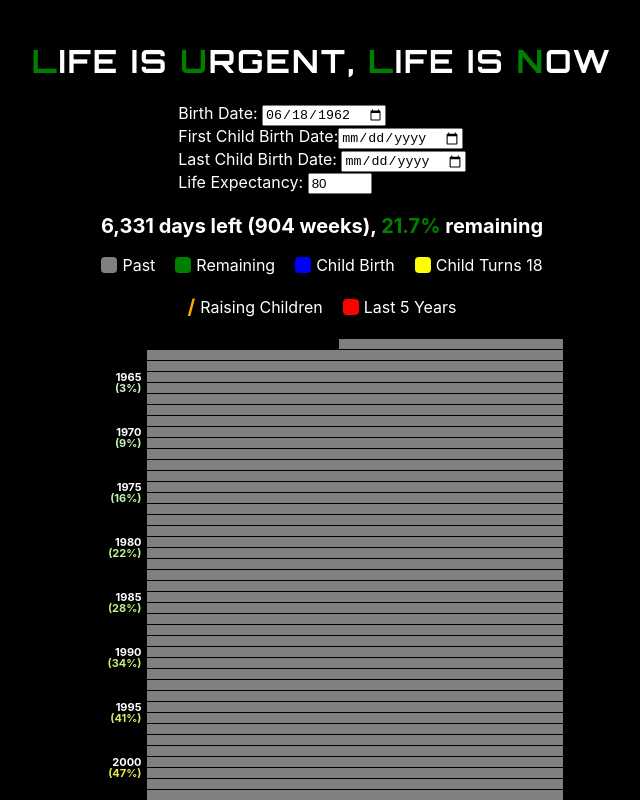
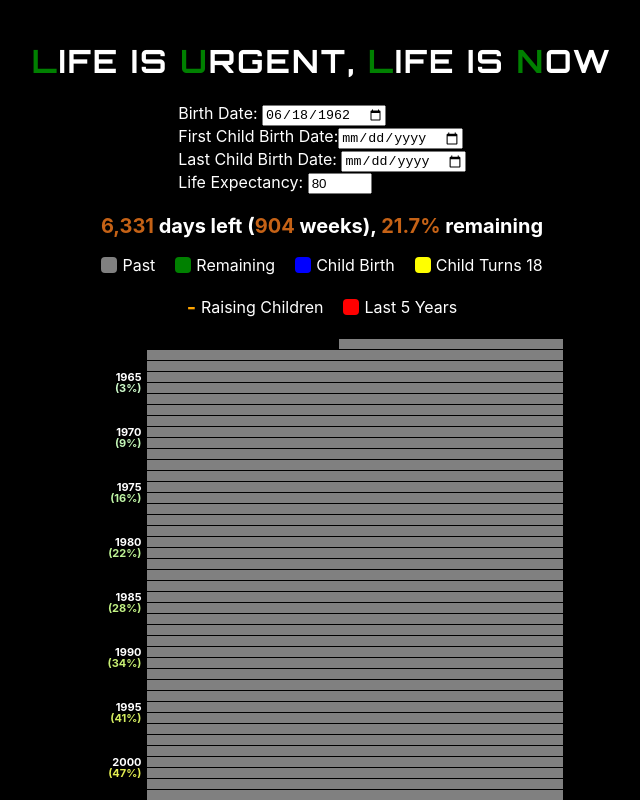
Before and after one commit to apolloydy/luln, a React (Create React App) app: page / in a window 1280 px wide. Shown: the top 800 px of the page, without its empty margins (318-958 px from the left). Built offline with nearby package versions, Linux system fonts and the light colour scheme.

Commit message:
udpate pct

```diff
--- a/src/App.js
+++ b/src/App.js
@@ -12,6 +12,16 @@ function getPct(year, lifeExpectancy, birthDate) {
     const birth = new Date(birthDate);
     const currentDate = new Date(year, 0, 1);
     return (currentDate - birth ) * 100 / (lifeExpectancy * 365.25 * 24 * 60 * 60 * 1000)
+}
+
+function getColorTran(pct) {
+    // 使用 HSL 让颜色深浅随百分比变化
+    const hue = 120 - (pct * 1.2);  // 120° (绿色) → 0° (红色)
+    const lightness = 90 - (pct * 0.6); // 90% (浅色) → 40% (深色)
+    // 确保 lightness 在合理范围
+    const finalLightness = Math.max(30, Math.min(90, lightness));
+    const pctColor = `hsl(${hue}, 80%, ${finalLightness}%)`;
+    return pctColor
 }
 
 const App = () => {
@@ -105,14 +115,7 @@ const App = () => {
                 return <span className="year-label">{year}</span>;
               } else if (year % 5 === 1) {
                 const pct = getPct(year-1, lifeExpectancy, birthDate).toFixed(0);
-// 使用 HSL 让颜色深浅随百分比变化
-const hue = 120 - (pct * 1.2);  // 120° (绿色) → 0° (红色)
-const lightness = 90 - (pct * 0.6); // 90% (浅色) → 40% (深色)
-
-// 确保 lightness 在合理范围
-const finalLightness = Math.max(30, Math.min(90, lightness));
-
-const pctColor = `hsl(${hue}, 80%, ${finalLightness}%)`;
+                const pctColor = getColorTran(pct);
                 return <span className="year-label" style={{ color: pctColor }} >{"(" + getPct(year-1, lifeExpectancy, birthDate).toFixed(0) + "%)"}</span>;
               }else {
                 return <span className="year-label-placeholder">{"____"}</span>; // 为空但保持对齐
@@ -137,7 +140,7 @@ const pctColor = `hsl(${hue}, 80%, ${finalLightness}%)`;
                   if (lastChildYear  === year &&  lastChildWeek === week) boxClass += " child-birth";
                   if (lastChildWeek === week && year === lastChildYear + 18) boxClass += " child-18";
                   if (((firstChildYear < year) || (firstChildYear === year &&  firstChildWeek <= week )) && (year < lastChildYear + 18 || (  year === lastChildYear + 18  && lastChildWeek >= week ) ) ) {
-                    content = <span className="child-raising-text" style={{ color: "orange" }}>/</span>
+                    content = <span className="child-raising-text" style={{ color: "orange" }}>-</span>
                   }
 
                   return <div key={week} className={boxClass}>{content}</div>;
@@ -149,6 +152,7 @@ const pctColor = `hsl(${hue}, 80%, ${finalLightness}%)`;
       </div>
     );
   };
+  const remiainColor = getColorTran(100-lifePercentage);
 
   return (
     <div className="container" style={{ backgroundColor: "black", color: "white" }}>
@@ -166,13 +170,13 @@ const pctColor = `hsl(${hue}, 80%, ${finalLightness}%)`;
         <label>Last Child Birth Date: <input type="date" value={lastChildBirth ? lastChildBirth : ""} onChange={(e) => setLastChildBirth(e.target.value || null)} /></label>
         <label>Life Expectancy: <input type="number" value={lifeExpectancy} onChange={(e) => setLifeExpectancy(Number(e.target.value))} min="1" max="120" /></label>
       </div>
-      <h2 style={{ fontSize: "20px" }}>{remainingDays.toLocaleString()} days left ({remainingWeeks} weeks), <span style={{ color: "green" }}>{lifePercentage}% </span> remaining</h2>
+      <h2 style={{ fontSize: "20px" }}><span style={{ color: remiainColor }}>{remainingDays.toLocaleString()} </span> days left (<span style={{ color: remiainColor }}>{remainingWeeks}</span> weeks), <span style={{ color: remiainColor }}>{lifePercentage}% </span> remaining</h2>
       <div className="legend">
         <div className="legend-item"><div className="legend-box past"></div><span> Past</span></div>
         <div className="legend-item"><div className="legend-box remaining"></div><span> Remaining</span></div>
         <div className="legend-item"><div className="legend-box child-birth"></div><span> Child Birth</span></div>
         <div className="legend-item"><div className="legend-box child-18"></div><span> Child Turns 18</span></div>
-        <div className="legend-item"><span className="raising-symbol">/</span><span> Raising Children</span></div>
+        <div className="legend-item"><span className="raising-symbol">-</span><span> Raising Children</span></div>
         <div className="legend-item"><div className="legend-box last-years"></div> Last 5 Years</div>
       </div>
       {renderGrid()}
```
